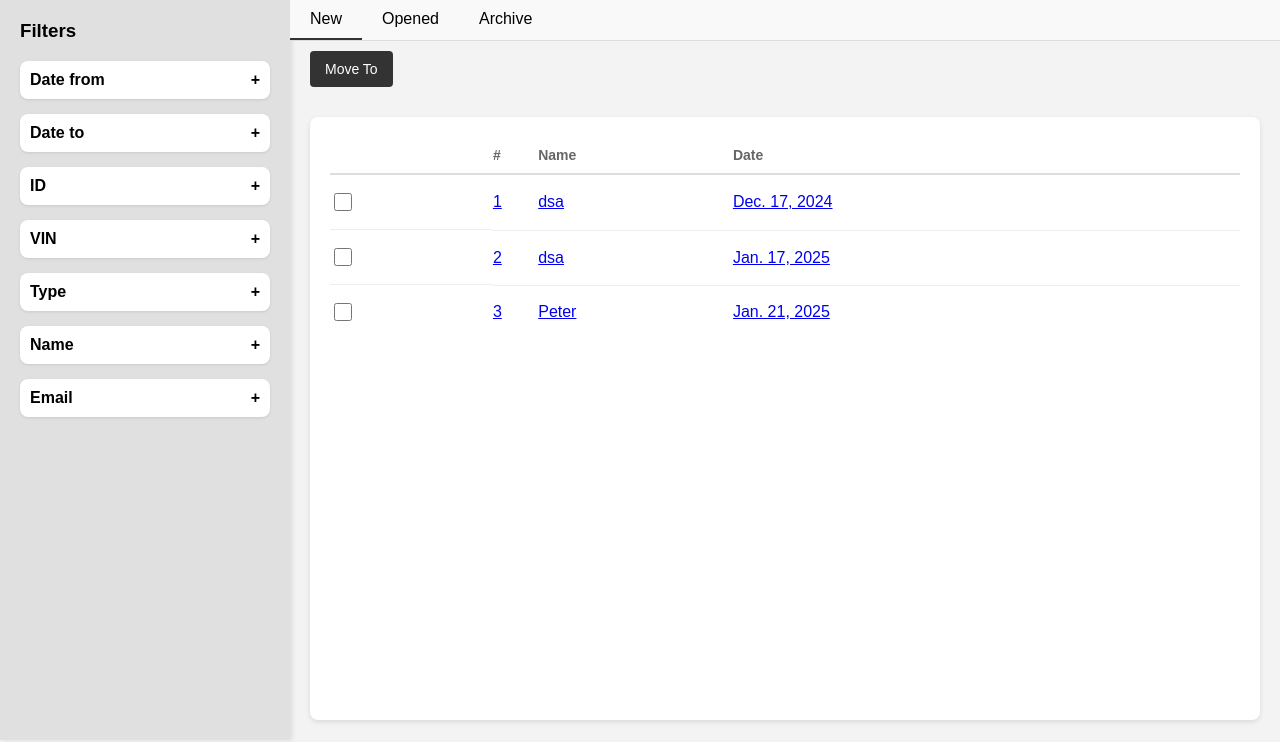
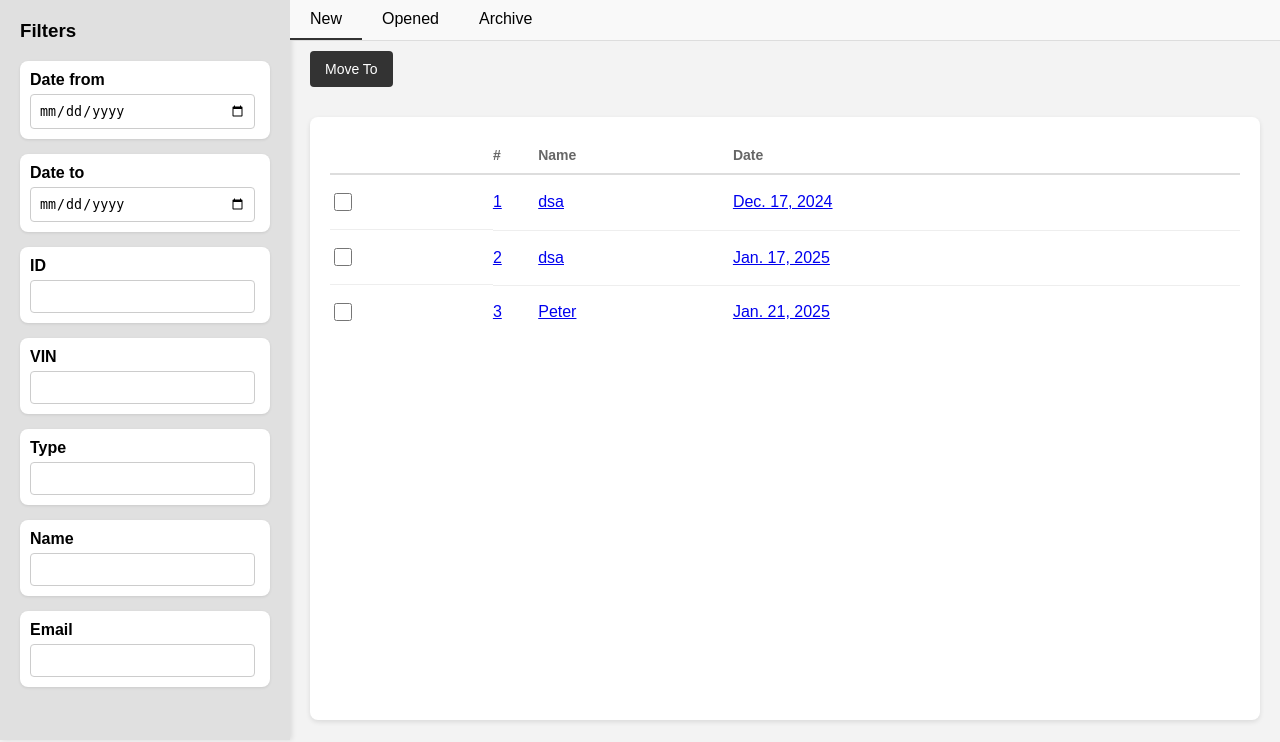
Before and after one commit to TIS2024-FMFI/vehicle-delivery, a Django app: page /agent_dashboard in a window 1280 px wide. Shown: the part 58-800 px from the top of the page. Run offline with Django 5.2, Linux system fonts and the light colour scheme; data comes from the database, SQL or seed files in the repository.

Commit message:
Filter dont hide anymore

```diff
--- a/VehicleDelivery/main/templates/agent_dashboard.html
+++ b/VehicleDelivery/main/templates/agent_dashboard.html
@@ -191,6 +191,7 @@
             accent-color: #333;
         }
     </style>
+    <!--
         <script>
             document.addEventListener('DOMContentLoaded', () => {
                 const toggles = document.querySelectorAll('.filter-item .toggle');
@@ -218,6 +219,8 @@
                 });
             });
         </script>
+    -->
+
 </head>
 <body>
     <header>
@@ -230,38 +233,38 @@
         <div class="sidebar">
             <h3>Filters</h3>
             <div class="filter-item">
-                <label for="date-from">Date from <span class="toggle">+</span></label>
-                <input type="date" id="date-from">
+                <label for="date-from">Date from</label>
+                <input type="date" id="date-from" style="display: block;">
             </div>
 
             <div class="filter-item">
-                <label for="date-to">Date to <span class="toggle">+</span></label>
-                <input type="date" id="date-to">
+                <label for="date-to">Date to</label>
+                <input type="date" id="date-to" style="display: block;">
             </div>
 
             <div class="filter-item">
-                <label for="id">ID <span class="toggle">+</span></label>
-                <input type="text" id="id">
+                <label for="id">ID</label>
+                <input type="text" id="id" style="display: block;">
             </div>
 
             <div class="filter-item">
-                <label for="vin">VIN <span class="toggle">+</span></label>
-                <input type="text" id="vin">
+                <label for="vin">VIN</label>
+                <input type="text" id="vin" style="display: block;">
             </div>
 
             <div class="filter-item">
-                <label for="type">Type <span class="toggle">+</span></label>
-                <input type="text" id="type">
+                <label for="type">Type</label>
+                <input type="text" id="type" style="display: block;">
             </div>
 
             <div class="filter-item">
-                <label for="name">Name <span class="toggle">+</span></label>
-                <input type="text" id="name">
+                <label for="name">Name</label>
+                <input type="text" id="name" style="display: block;">
             </div>
 
             <div class="filter-item">
-                <label for="email">Email <span class="toggle">+</span></label>
-                <input type="email" id="email">
+                <label for="email">Email</label>
+                <input type="email" id="email" style="display: block;">
             </div>
         </div>
 
```
Lines whose indentation alone changed are shown as unchanged.
